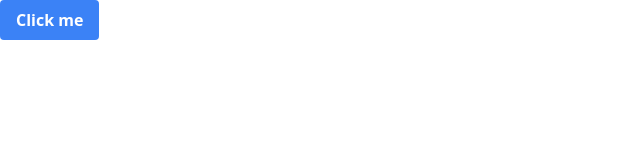
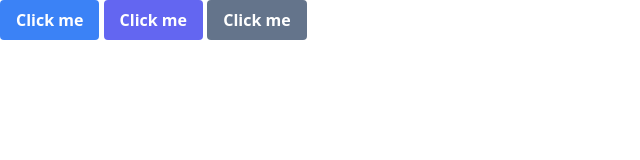
Before and after one commit to Cirvianum-DAW/mp9-uf1-projectetailwind-JanCasanova, a website built with Parcel: page src/index.html in a window 1280 px wide. Shown: the whole page, without its empty margins (0-640 px from the left). Built offline with nearby package versions, Linux system fonts and the light colour scheme.

Commit message:
parcel i tal

```diff
--- a/package.json
+++ b/package.json
@@ -19,7 +19,7 @@
   "devDependencies": {
     "@parcel/transformer-postcss": "^2.10.0",
     "autoprefixer": "^10.4.16",
-    "parcel-bundler": "^1.12.5",
+    "parcel": "^2.0.0",
     "postcss": "^8.4.31",
     "postcss-import": "^15.1.0",
     "tailwindcss": "^3.3.3"
--- a/src/index.html
+++ b/src/index.html
@@ -12,5 +12,15 @@
     >
       Click me
     </button>
+    <button
+    class="bg-indigo-500 hover:bg-red-500 text-white font-bold py-2 px-4 rounded"
+  >
+    Click me
+  </button>
+  <button
+  class="bg-slate-500 hover:bg-blue-700 text-white font-bold py-2 px-4 rounded"
+>
+  Click me
+</button>
   </body>
 </html>
```
Also changed, not shown: dist/index.html, dist/output.css, 5 other files.
